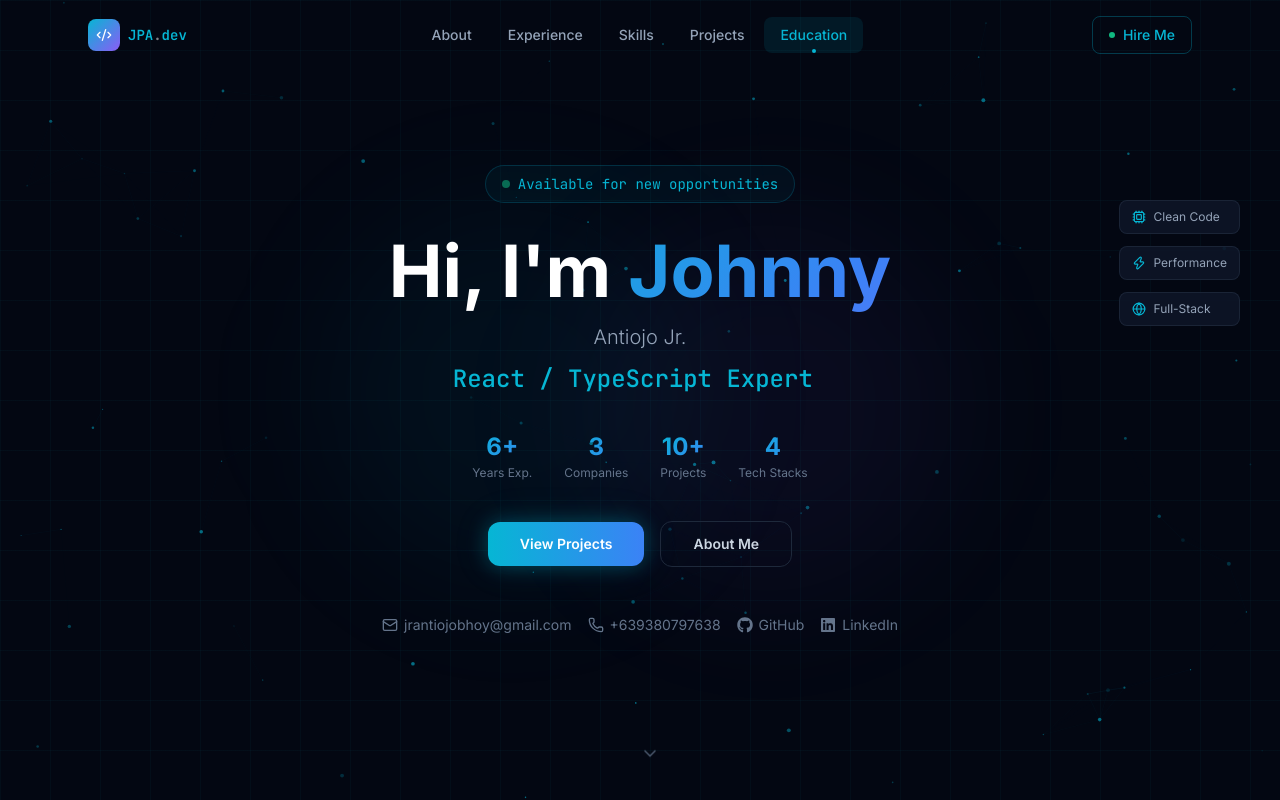
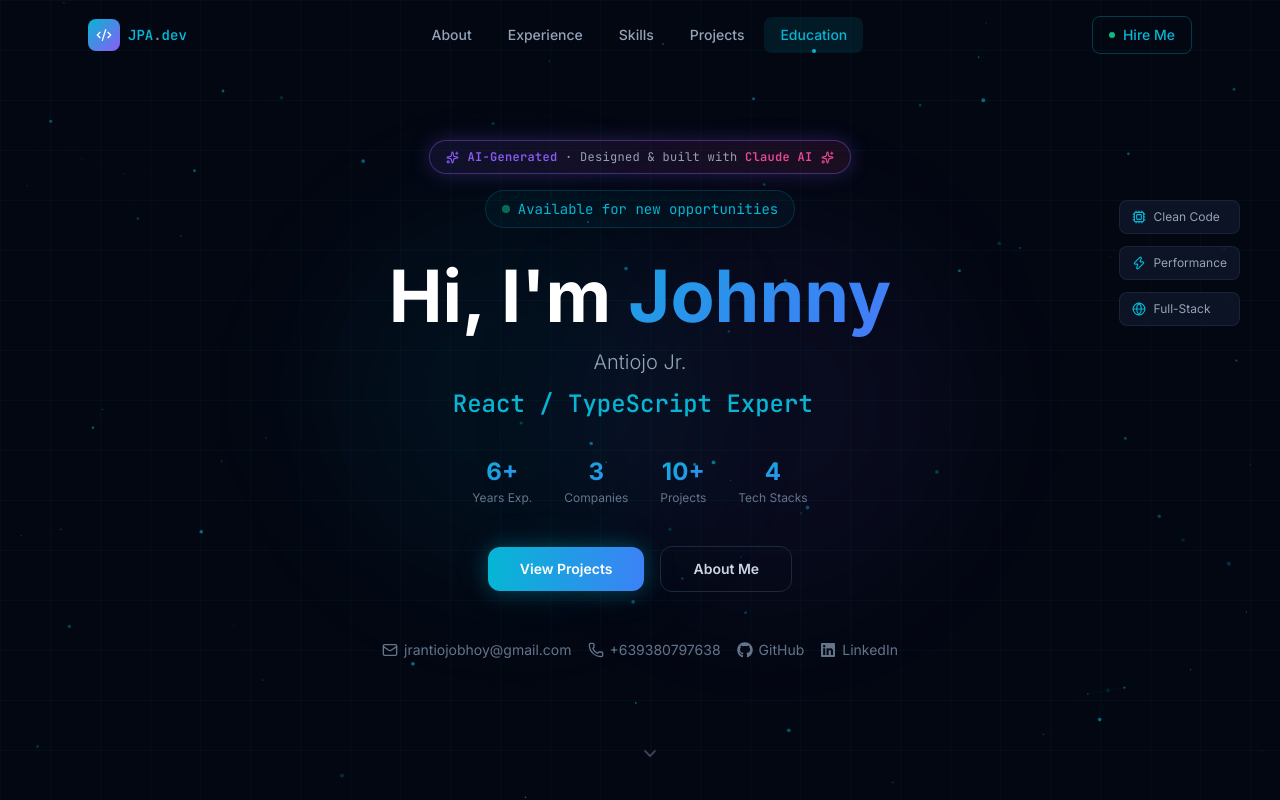
Before and after one commit to JohnnyBhoy/portfolio, a React (Vite) app: page / in a window 1280 px wide. Shown: the top 800 px of the page. Built offline with nearby package versions, Linux system fonts and the light colour scheme.

Commit message:
Change linkedin link

```diff
--- a/src/components/Footer.tsx
+++ b/src/components/Footer.tsx
@@ -1,4 +1,4 @@
-import { Mail, Phone, Code2, Heart } from 'lucide-react';
+import { Mail, Phone, Code2, Heart, Sparkles } from 'lucide-react';
 import { FaGithub, FaLinkedin } from 'react-icons/fa';
 import { personalInfo } from '../data/portfolio';
 
@@ -58,10 +58,19 @@ export default function Footer() {
           </div>
         </div>
 
-        <div className="mt-8 pt-6 border-t border-ai-border/50 flex items-center justify-center gap-1.5 text-xs text-slate-600">
-          <span>Built with</span>
-          <Heart size={11} className="text-red-500 fill-red-500" />
-          <span>using React, TypeScript & TailwindCSS</span>
+        <div className="mt-8 pt-6 border-t border-ai-border/50 flex flex-col items-center gap-2">
+          <div className="flex items-center gap-1.5 text-xs">
+            <Sparkles size={11} className="text-ai-purple" />
+            <span className="text-ai-purple font-semibold">AI-Generated Portfolio</span>
+            <span className="text-slate-600">— designed & built with</span>
+            <span className="text-ai-pink font-semibold">Claude AI</span>
+            <Sparkles size={11} className="text-ai-pink" />
+          </div>
+          <div className="flex items-center gap-1.5 text-xs text-slate-600">
+            <span>Powered by</span>
+            <Heart size={11} className="text-red-500 fill-red-500" />
+            <span>React, TypeScript & TailwindCSS</span>
+          </div>
         </div>
       </div>
     </footer>
--- a/src/components/Hero.tsx
+++ b/src/components/Hero.tsx
@@ -1,5 +1,5 @@
 import { useEffect, useRef, useState } from 'react';
-import { Mail, Phone, ChevronDown, Cpu, Zap, Globe } from 'lucide-react';
+import { Mail, Phone, ChevronDown, Cpu, Zap, Globe, Sparkles } from 'lucide-react';
 import { FaGithub, FaLinkedin } from 'react-icons/fa';
 import { personalInfo } from '../data/portfolio';
 
@@ -129,10 +129,23 @@ export default function Hero() {
 
       {/* Main content */}
       <div className="relative z-10 max-w-4xl mx-auto px-6 text-center">
+        {/* AI badge */}
+        <div className="inline-flex items-center gap-2 px-4 py-2 rounded-full border border-ai-purple/40 bg-gradient-to-r from-ai-purple/10 to-ai-pink/10 text-sm text-white mb-4 animate-fade-in" style={{ boxShadow: '0 0 20px rgba(139,92,246,0.25)' }}>
+          <Sparkles size={13} className="text-ai-purple" />
+          <span className="font-mono text-xs tracking-wide">
+            <span className="text-ai-purple font-semibold">AI-Generated</span>
+            <span className="text-slate-400"> · Designed & built with </span>
+            <span className="text-ai-pink font-semibold">Claude AI</span>
+          </span>
+          <Sparkles size={13} className="text-ai-pink" />
+        </div>
+
         {/* Status badge */}
-        <div className="inline-flex items-center gap-2 px-4 py-2 rounded-full border border-ai-cyan/20 bg-ai-cyan/5 text-sm text-ai-cyan mb-8 animate-fade-in">
-          <span className="w-2 h-2 rounded-full bg-ai-green animate-pulse" />
-          <span className="font-mono">Available for new opportunities</span>
+        <div className="flex justify-center">
+          <div className="inline-flex items-center gap-2 px-4 py-2 rounded-full border border-ai-cyan/20 bg-ai-cyan/5 text-sm text-ai-cyan mb-8 animate-fade-in">
+            <span className="w-2 h-2 rounded-full bg-ai-green animate-pulse" />
+            <span className="font-mono">Available for new opportunities</span>
+          </div>
         </div>
 
         {/* Name */}
--- a/src/data/portfolio.ts
+++ b/src/data/portfolio.ts
@@ -5,7 +5,7 @@ export const personalInfo = {
   email: "jrantiojobhoy@gmail.com",
   phone: "+639380797638",
   github: "https://github.com/JohnnyBhoy",
-  linkedin: "https://www.linkedin.com/in/johnny-antiojo",
+  linkedin: "https://www.linkedin.com/in/johnny-antiojo-jr-967644167/",
   summary: `Results-driven Full-Stack Software Developer with 6+ years of experience building scalable, fault-tolerant, and security-compliant web applications. Proficient in React, TypeScript, Vue.js, and Node.js on the frontend and backend, with a strong command of HTML/CSS, responsive design, and TailwindCSS. Experienced in clean code principles (SOLID, DRY, KISS, YAGNI), CI/CD pipelines, automated testing, and cross-functional collaboration with engineers, designers, testers, and product owners. Proactive in surfacing UX and performance issues throughout the development lifecycle.`,
 };
 
```
